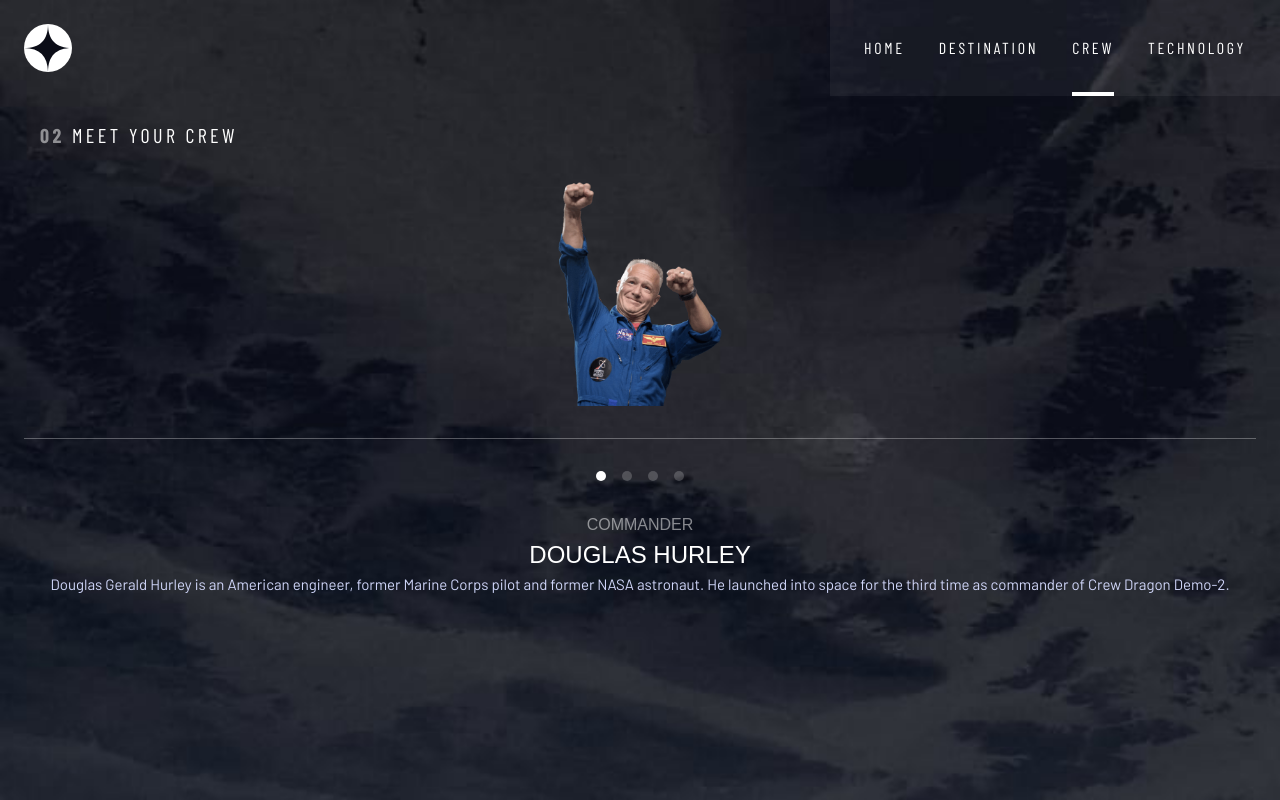
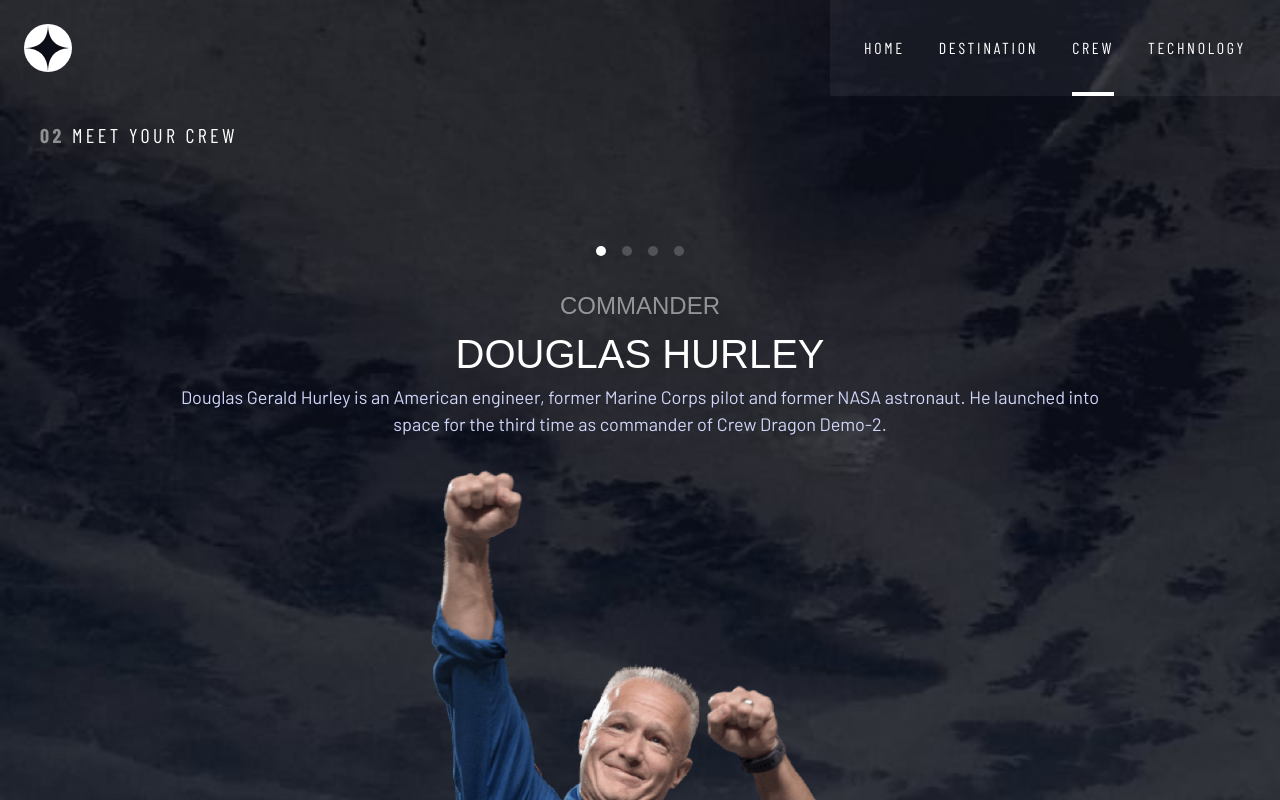
Before and after one commit to Walter-0/space-tourism-website, a Next.js app: page /crew in a window 1280 px wide. Shown: the top 800 px of the page. Built offline with nearby package versions, Linux system fonts and the light colour scheme; a web font is replaced by a local one.

Commit message:
Crew page

```diff
--- a/components/MobileMenu.tsx
+++ b/components/MobileMenu.tsx
@@ -9,7 +9,7 @@ interface MobileMenuProps {
 
 const MobileMenu: React.FC<MobileMenuProps> = ({ items, handleCloseMenu }) => {
   return (
-    <div className="absolute inset-y-0 right-0 h-full w-64 bg-transparent p-6 backdrop-blur-lg">
+    <div className="absolute inset-y-0 right-0 z-10 h-full w-64 bg-transparent p-6 backdrop-blur-lg">
       <Image
         src="/shared/icon-close.svg"
         alt="icon-close"
--- a/components/Navbar.tsx
+++ b/components/Navbar.tsx
@@ -26,6 +26,7 @@ export const Navbar: React.FC<NavbarProps> = ({
 
   useEffect(() => {
     setPage(router.pathname.slice(1) || "home");
+    handleCloseMenu();
   }, [router.pathname]);
 
   return (
--- a/pages/crew.tsx
+++ b/pages/crew.tsx
@@ -3,10 +3,10 @@ import Layout from "../components/layout";
 import type { NextPageWithLayout } from "./_app";
 import Link from "next/link";
 import Image from "next/image";
-import { crew } from "../data.json";
+import { default as data } from "../data.json";
 
 const Page: NextPageWithLayout = () => {
-  const [currentCrew, setCurrentCrew] = useState(crew[0]);
+  const [currentCrew, setCurrentCrew] = useState(data.crew[0]);
 
   const handleCrewChange = (crewMember) => {
     setCurrentCrew(crewMember);
@@ -14,11 +14,12 @@ const Page: NextPageWithLayout = () => {
 
   return (
     <div className="">
-      <div className="nav-text text-center uppercase text-white md:pl-10 md:text-left md:text-[20px] md:tracking-[3.38px] lg:my-12 lg:pl-40 lg:text-[28px] lg:tracking-[4.72px]">
+      <div className="nav-text text-center uppercase text-white md:pl-10 md:text-left md:text-[20px] md:tracking-[3.38px] lg:-mb-10 lg:mt-8 lg:pl-40 lg:text-[28px] lg:tracking-[4.72px]">
         <span className="font-bold opacity-50 lg:mr-4">02</span> Meet your crew
       </div>
 
-      <div className="relative mx-auto my-8 h-56 w-full">
+      <div className="md:mt-16 md:flex md:flex-col lg:mt-0 lg:flex-row lg:items-end lg:justify-evenly">
+        <div className="relative mx-auto mt-8 h-56 w-full md:order-3 md:h-[572px] lg:m-0 lg:h-[702px] lg:w-[568px]">
           <Image
             src={currentCrew.images.png}
             alt={currentCrew.name}
@@ -27,13 +28,14 @@ const Page: NextPageWithLayout = () => {
           />
         </div>
 
-      <hr className="mx-6 border-white opacity-30" />
+        <hr className="mx-6 border-white opacity-30 md:hidden" />
 
-      <div className="my-8 flex justify-center space-x-4">
-        {crew.map((crewMember, i) => (
+        <div className="lg:mb-24 lg:flex lg:w-[488px] lg:flex-col">
+          <div className="my-8 flex justify-center space-x-4 md:order-2 lg:mb-0 lg:mt-32 lg:justify-start lg:space-x-8">
+            {data.crew.map((crewMember, i) => (
               <div
                 key={i}
-            className={`h-[10px] w-[10px] cursor-pointer rounded-full bg-white ${
+                className={`h-[10px] w-[10px] cursor-pointer rounded-full bg-white lg:h-[15px] lg:w-[15px] ${
                   currentCrew.name !== crewMember.name ? "opacity-20" : ""
                 }`}
                 onClick={() => handleCrewChange(crewMember)}
@@ -41,18 +43,18 @@ const Page: NextPageWithLayout = () => {
             ))}
           </div>
 
-      <div>
-        <h4 className="text-center text-[16px] uppercase text-white opacity-50">
+          <div className="md:order-1">
+            <h4 className="text-center uppercase text-white opacity-50 sm:max-md:text-[16px] md:max-lg:text-[24px] lg:text-left">
               {currentCrew.role}
             </h4>
-
-        <h3 className="text-center text-[24px] uppercase text-white">
+            <h3 className="text-center uppercase text-white sm:max-md:text-[24px] md:max-lg:text-[40px] lg:text-left">
               {currentCrew.name}
             </h3>
-
-        <p className="px-6 text-center text-[15px] text-light-blue">
+            <p className="md:max-lg::text-[16px] px-6 text-center text-light-blue sm:max-md:text-[15px] md:px-40 lg:px-0 lg:pr-8 lg:text-left lg:leading-8">
               {currentCrew.bio}
             </p>
+          </div>
+        </div>
       </div>
     </div>
   );
--- a/pages/destination.tsx
+++ b/pages/destination.tsx
@@ -2,10 +2,12 @@ import { ReactElement, useState } from "react";
 import Image from "next/image";
 import type { NextPageWithLayout } from "./_app";
 import Layout from "../components/layout";
-import { destinations } from "../data.json";
+import { default as data } from "../data.json";
 
 const Page: NextPageWithLayout = () => {
-  const [currentDestination, setCurrentDestination] = useState(destinations[0]);
+  const [currentDestination, setCurrentDestination] = useState(
+    data.destinations[0]
+  );
 
   const handleDestinationChange = (destination) => {
     setCurrentDestination(destination);
@@ -29,7 +31,7 @@ const Page: NextPageWithLayout = () => {
 
         <div className="lg:w-[450px]">
           <nav className="flex justify-center space-x-6 lg:justify-start lg:space-x-10">
-            {destinations.map((destination, i) => (
+            {data.destinations.map((destination, i) => (
               <a
                 key={i}
                 className={`nav-text cursor-pointer pb-2 uppercase text-light-blue ${
```
Lines whose indentation alone changed are shown as unchanged.
